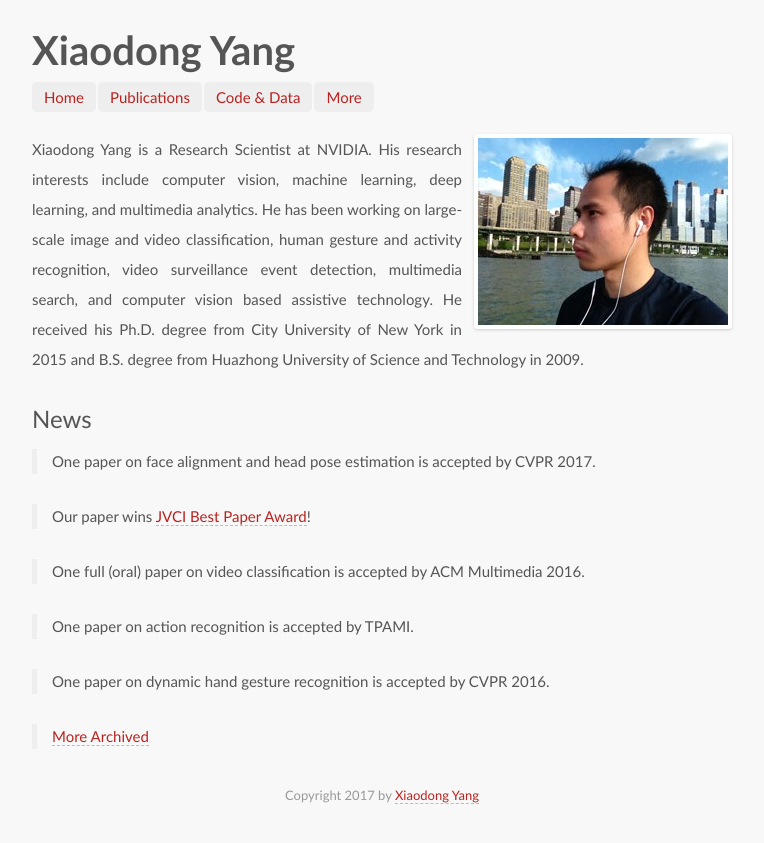
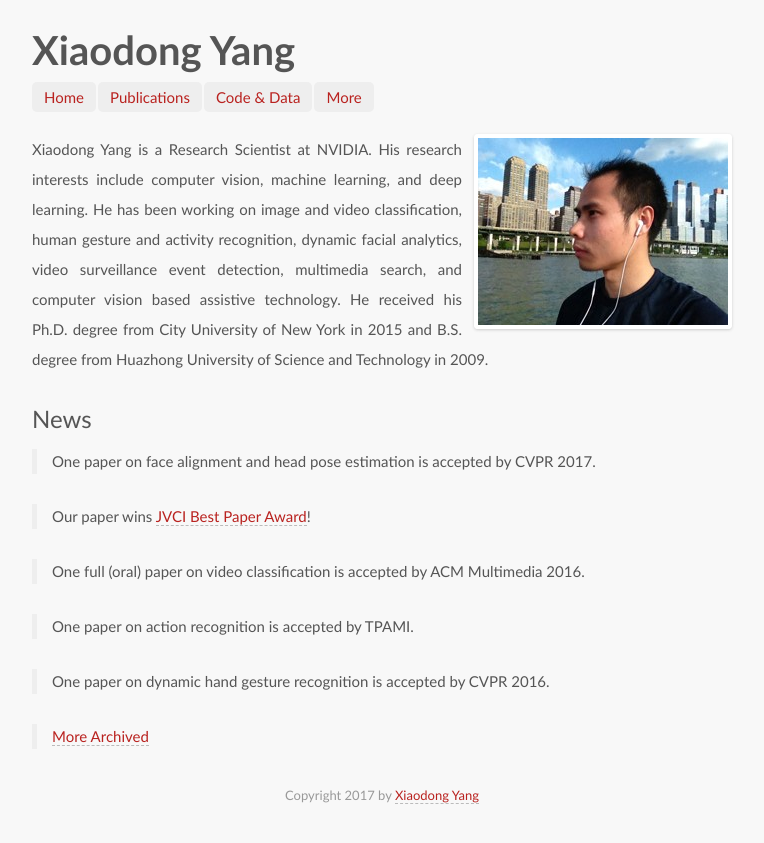
Before and after one commit to xiaodongyang/xiaodongyang.github.io, a Jekyll site: the page built from index.md, in a window 1280 px wide. Shown: the top 843 px of the page, without its empty margins (258-1022 px from the left). Built offline with Jekyll 4.4.1, drawn with Linux system fonts in a browser that asks for light colours; some web fonts are replaced.

Commit message:
Update index.md

```diff
--- a/index.md
+++ b/index.md
@@ -3,7 +3,7 @@
 avatar: yes
 ---
 
-Xiaodong Yang is a Research Scientist at NVIDIA. His research interests include computer vision, machine learning, deep learning, and multimedia analytics. He has been working on large-scale image and video classification, human gesture and activity recognition, video surveillance event detection, multimedia search, and computer vision based assistive technology. He received his Ph.D. degree from City University of New York in 2015 and B.S. degree from Huazhong University of Science and Technology in 2009.
+Xiaodong Yang is a Research Scientist at NVIDIA. His research interests include computer vision, machine learning, and deep learning. He has been working on image and video classification, human gesture and activity recognition, dynamic facial analytics, video surveillance event detection, multimedia search, and computer vision based assistive technology. He received his Ph.D. degree from City University of New York in 2015 and B.S. degree from Huazhong University of Science and Technology in 2009.
 
 ## News
 
```
